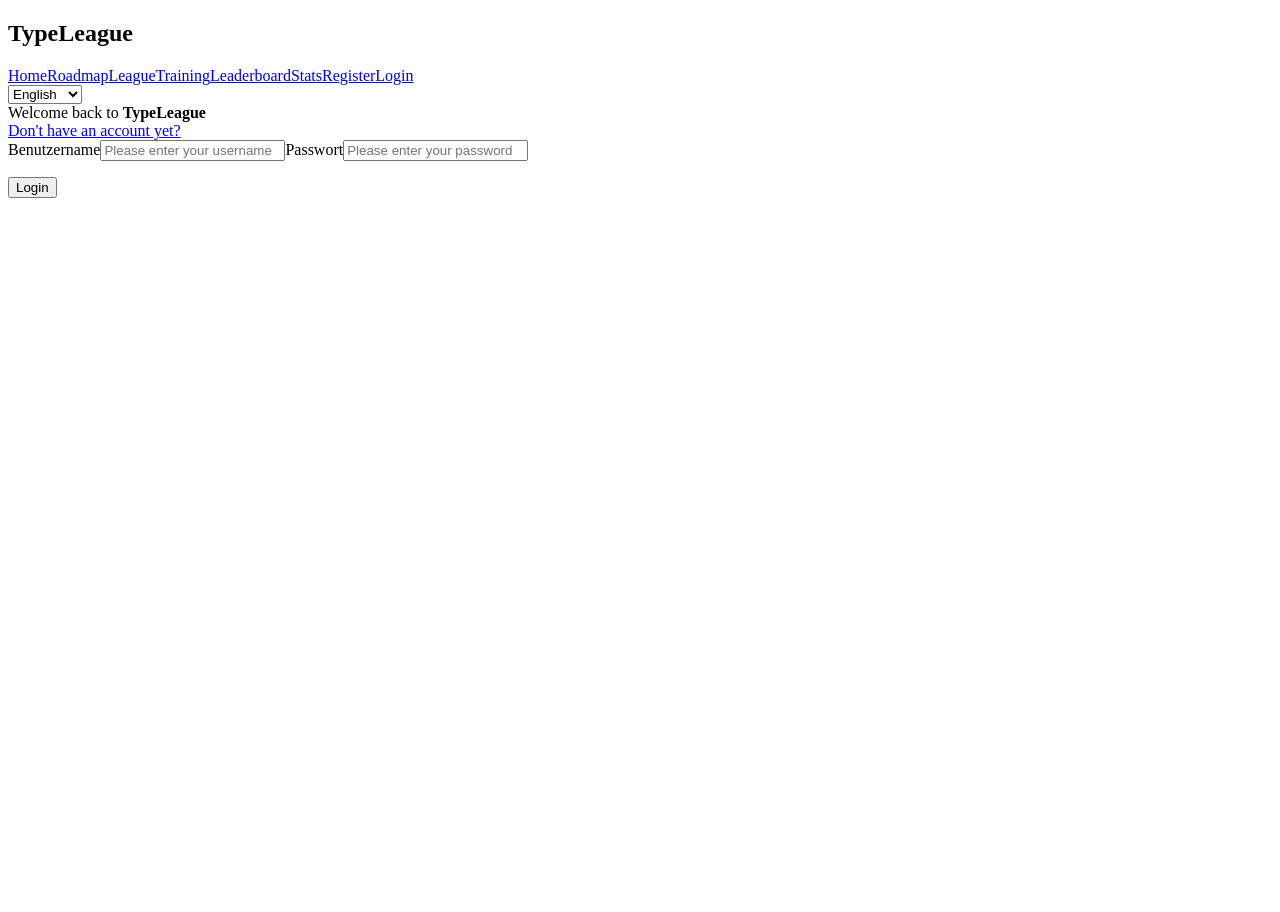
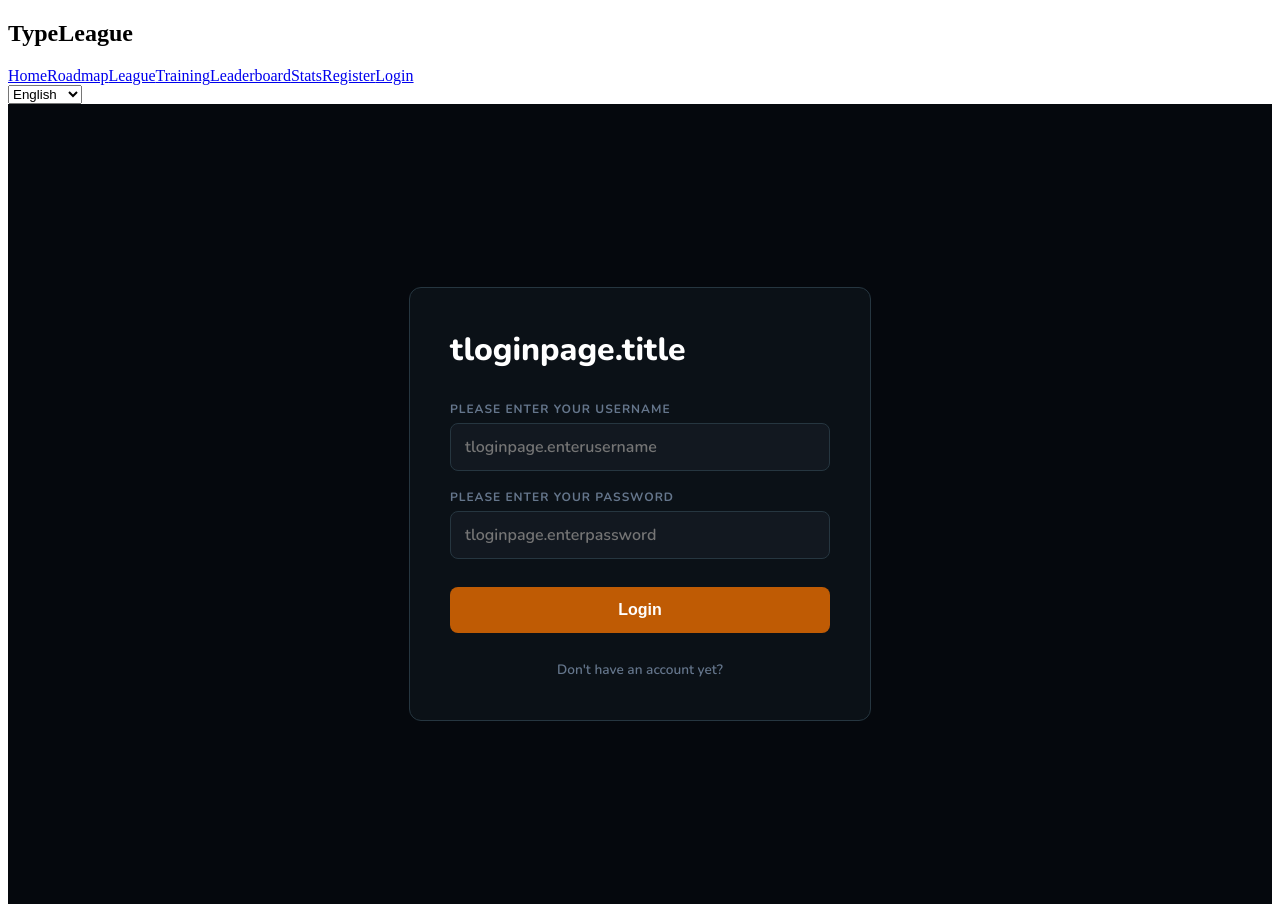
Before and after one commit to Jan-ops-ops/TypeLeague, a Vue app in the folder TypeLeague/: page /login in a window 1280 px wide. Before the commit the page ends 800 px from the top, so only its background shows below. Built offline with nearby package versions, Linux system fonts and the light colour scheme.

Commit message:
Design + i18n + Verbesserungen

```diff
--- a/TypeLeague/src/components/loginpage.vue
+++ b/TypeLeague/src/components/loginpage.vue
@@ -1,75 +1,195 @@
 <script setup lang="ts">
-
-import {onMounted, ref} from "vue";
-import {useRouter} from "vue-router";
+import { ref } from "vue";
+import { useRouter } from "vue-router";
+import { useI18n } from "vue-i18n";
 import bcrypt from 'bcryptjs';
 
+const router = useRouter();
+const { t } = useI18n();
 
-
-const router = useRouter();
-const username = ref('')
-const password = ref('')
-const tried_password = ref('')
-const tried_username = ref('')
-const error = ref('')
-
-onMounted(
-    async () => {
-      const savedUser = localStorage.getItem('loggedUser');
-      if (savedUser) {
-        await router.push('/')
-      }}
-);
+const username = ref('');
+const password = ref('');
+const error = ref('');
 
 const login = async () => {
   try {
-    if (username.value == '' || password.value == '') return;
-    if (password.value == tried_password.value && username == tried_username) return;
+    if (!username.value || !password.value) {
+      error.value = t('tloginpage.errorEmpty');
+      return;
+    }
 
-    const pulledPW = "";
-    const pulledemail = "";
-    const pulledlang = "";
+    const storedUser = localStorage.getItem('user_db');
 
-    const isMatch = await bcrypt.compare(password.value, pulledPW);
+    if (storedUser) {
+      const user = JSON.parse(storedUser);
+      const isMatch = await bcrypt.compare(password.value, user.password);
 
-    if (isMatch) {
-      localStorage.setItem('user', JSON.stringify({name : username.value, email : pulledemail, lang : pulledlang }));
+      if (user.username === username.value && isMatch) {
+        localStorage.setItem('user', JSON.stringify({ name: user.username }));
         await router.push("/");
       } else {
-      error.value = 'Passwort oder Benutzername Falsch'
-      tried_password.value = password.value
-      tried_username.value = username.value
+        error.value = t('tloginpage.errorWrong');
       }
-
+    } else {
+      error.value = t('tloginpage.errorNotFound');
+    }
   } catch (e) {
-    console.log(error)
-    tried_password.value = password.value
-    tried_username.value = username.value
+    error.value = "Login Error";
   }
-}
-
-
+};
 </script>
 
 <template>
   <div class="login-page">
+    <div class="auth-box">
+      <header>
+        <h1>{{ $t('tloginpage.title') }}</h1>
+      </header>
+
       <form class="login-form" @submit.prevent="login">
-      <div class="header">
-        <span>{{ $t('tloginpage.welcomeback')}}<b>TypeLeague</b> </span>
-        <a href="/register" ><br>{{ $t('tloginpage.noaccount')}}</a>
+        <div class="input-group">
+          <label>{{ $t('tloginpage.username') }}</label>
+          <input
+              v-model="username"
+              type="text"
+              :placeholder="$t('tloginpage.enterusername')"
+              required
+          >
         </div>
 
-      <label>Benutzername</label>
-      <input type="email" v-model="username" id="input" :placeholder="$t('tloginpage.username')">
-      <label>Passwort</label>
-      <input type="password" v-model="password" id="input" :placeholder="$t('tloginpage.password')">
-      <p class="error"> {{ error}}</p>
-      <button type="submit" class="login-button">{{ $t('tloginpage.loginbutton') }}</button>
+        <div class="input-group">
+          <label>{{ $t('tloginpage.password') }}</label>
+          <input
+              v-model="password"
+              type="password"
+              :placeholder="$t('tloginpage.enterpassword')"
+              required
+          >
+        </div>
 
+        <p v-if="error" class="error-msg">{{ error }}</p>
+
+        <button type="submit" class="auth-btn">
+          {{ $t('tloginpage.loginbutton') }}
+        </button>
       </form>
+
+      <footer>
+        <router-link to="/register" class="sub-link">
+          {{ $t('tloginpage.noaccount') }}
+        </router-link>
+      </footer>
+    </div>
   </div>
 </template>
 
 <style scoped>
+@import url('https://fonts.googleapis.com/css2?family=Nunito:wght@400;600;700;800&display=swap');
 
+.login-page {
+  min-height: 100vh;
+  display: flex;
+  justify-content: center;
+  align-items: center;
+  background: #05080D;
+  font-family: 'Nunito', sans-serif;
+}
+
+.auth-box {
+  width: 100%;
+  max-width: 380px;
+  background: #0B1117;
+  padding: 40px;
+  border-radius: 12px;
+  border: 1px solid #263640;
+}
+
+header {
+  margin-bottom: 30px;
+  text-align: left;
+}
+
+h1 {
+  font-size: 2rem;
+  font-weight: 800;
+  color: white;
+  margin: 0;
+}
+
+.login-form {
+  display: flex;
+  flex-direction: column;
+  gap: 18px;
+}
+
+.input-group {
+  display: flex;
+  flex-direction: column;
+  gap: 6px;
+}
+
+label {
+  color: #65768C;
+  font-size: 0.75rem;
+  font-weight: 700;
+  text-transform: uppercase;
+  letter-spacing: 1px;
+}
+
+input {
+  background: #121820;
+  border: 1px solid #263640;
+  padding: 12px 14px;
+  border-radius: 8px;
+  color: white;
+  font-family: 'Nunito', sans-serif;
+  font-weight: 600;
+  font-size: 1rem;
+  transition: 0.2s ease;
+}
+
+input:focus {
+  outline: none;
+  border-color: #BF5B04;
+}
+
+.auth-btn {
+  margin-top: 10px;
+  padding: 14px;
+  background: #BF5B04;
+  color: white;
+  border: none;
+  border-radius: 8px;
+  font-size: 1rem;
+  font-weight: 700;
+  cursor: pointer;
+  transition: 0.3s;
+}
+
+.auth-btn:hover {
+  background: #733917;
+}
+
+footer {
+  margin-top: 25px;
+  text-align: center;
+}
+
+.sub-link {
+  color: #65768C;
+  text-decoration: none;
+  font-size: 0.85rem;
+  font-weight: 600;
+}
+
+.sub-link:hover {
+  color: #BF5B04;
+}
+
+.error-msg {
+  color: #ff4d4d;
+  font-size: 0.8rem;
+  text-align: center;
+  font-weight: 600;
+}
 </style>
--- a/TypeLeague/src/components/registerpage.vue
+++ b/TypeLeague/src/components/registerpage.vue
@@ -1,75 +1,179 @@
 <script setup lang="ts">
-import {onMounted, ref} from "vue";
-import {useRouter} from "vue-router";
+import { onMounted, ref } from "vue";
+import { useRouter } from "vue-router";
+import { useI18n } from "vue-i18n";
 import bcrypt from 'bcryptjs';
 
 const router = useRouter();
+const { t } = useI18n();
 const username = ref('');
 const email = ref('');
 const password = ref('');
-const language = ref('de');
 const error = ref('');
 const saltrounds = 12;
 
-onMounted(
-    async () => {
-      const savedUser = localStorage.getItem('loggedUser');
-      if (savedUser) {
-        await router.push('/products')
-      }}
-);
+onMounted(async () => {
+  const savedUser = localStorage.getItem('user');
+  if (savedUser) {
+    await router.push('/');
+  }
+});
 
 const register = async () => {
   try {
-    if (username.value == '' || email.value == '' || password.value == '' || language.value == '') return;
-    if (!email.value.includes('@') || !email.value.includes('.'))
-    {
-      error.value = 'email muss @ und . beinhalten'
+    if (!username.value || !email.value || !password.value) {
+      error.value = t('tregisterpage.errorEmpty');
       return;
     }
-    const hashedPW = bcrypt.hashSync(password.value, saltrounds );
 
-    // neuer user
+    if (!email.value.includes('@') || !email.value.includes('.')) {
+      error.value = t('tregisterpage.errorEmail');
+      return;
+    }
 
-      localStorage.setItem('user', JSON.stringify({name: username.value, email: email.value, lang: language.value }));
-      await router.push("/");
-  }
-  catch (error) {
-    console.error(error);
+    const hashedPW = bcrypt.hashSync(password.value, saltrounds);
+
+    localStorage.setItem('user_db', JSON.stringify({
+      username: username.value,
+      email: email.value,
+      password: hashedPW
+    }));
+
+    localStorage.setItem('user', JSON.stringify({ name: username.value }));
+    await router.push("/");
+  } catch (e) {
+    error.value = t('tregisterpage.errorFailed');
   }
 }
-
-
 </script>
 
 <template>
   <div class="register-page">
     <form class="register-form" @submit.prevent="register">
       <div class="header">
-        <span>Willkommen bei <b>beSmart AG</b> </span>
-        <a href="/login" ><br>haben sie schon einen account?</a>
+        <h1>{{ $t('tregisterpage.title') }}</h1>
       </div>
 
-      <label>Benutzername</label>
-      <input type="email" v-model="username" id="input" placeholder="geben Sie ihren Benutzernamen ein">
-      <label>Vorname</label>
-      <input v-model="firstname" id="input" placeholder="geben Sie ihren Vornamen ein">
-      <label>Nachnamen</label>
-      <input v-model="lastname" id="input" placeholder="geben Sie ihren Nachnamen ein">
-      <label>Passwort</label>
-      <input type="password" v-model="password" id="input" placeholder="geben Sie ein Passwort ein">
-      <label>Sprache</label>
-      <select v-model="language" id="input">
-        <option value="de">Deutsch</option>
-        <option value="en">Englisch</option>
-        <option value="fr">Französisch</option>
-      </select>
-      <p class="error"> {{ error }}</p>
-      <button type="submit" class="register-button">Registrieren</button>
+      <label>{{ $t('tregisterpage.username') }}</label>
+      <input v-model="username" id="input" :placeholder="$t('tregisterpage.enterusername')" required>
+
+      <label>{{ $t('tregisterpage.email') }}</label>
+      <input v-model="email" type="email" id="input" :placeholder="$t('tregisterpage.enteremail')" required>
+
+      <label>{{ $t('tregisterpage.password') }}</label>
+      <input v-model="password" type="password" id="input" :placeholder="$t('tregisterpage.enterpassword')" required>
+
+      <p v-if="error" class="error">{{ error }}</p>
+
+      <button type="submit" class="register-button">
+        {{ $t('tregisterpage.registerbutton') }}
+      </button>
+
+      <div class="footer">
+        <router-link to="/login" class="sub-link">{{ $t('tregisterpage.haveaccount') }}</router-link>
+      </div>
     </form>
   </div>
 </template>
 
 <style scoped>
 
+.register-page {
+  min-height: 100vh;
+  display: flex;
+  justify-content: center;
+  align-items: center;
+  background: #05080D;
+  font-family: 'Nunito', sans-serif;
+}
+
+.register-form {
+  width: 100%;
+  max-width: 380px;
+  background: #0B1117;
+  padding: 40px;
+  border-radius: 12px;
+  border: 1px solid #263640;
+  display: flex;
+  flex-direction: column;
+  gap: 12px;
+}
+
+.header {
+  margin-bottom: 20px;
+  text-align: left;
+}
+
+h1 {
+  font-size: 2rem;
+  font-weight: 800;
+  color: white;
+  margin: 0;
+}
+
+label {
+  color: #65768C;
+  font-size: 0.75rem;
+  font-weight: 700;
+  text-transform: uppercase;
+  letter-spacing: 1px;
+  margin-top: 6px;
+}
+
+#input {
+  background: #121820;
+  border: 1px solid #263640;
+  padding: 12px 14px;
+  border-radius: 8px;
+  color: white;
+  font-family: 'Nunito', sans-serif;
+  font-weight: 600;
+  font-size: 1rem;
+  transition: 0.2s ease;
+}
+
+#input:focus {
+  outline: none;
+  border-color: #BF5B04;
+}
+
+.register-button {
+  margin-top: 20px;
+  padding: 14px;
+  background: #BF5B04;
+  color: white;
+  border: none;
+  border-radius: 8px;
+  font-size: 1rem;
+  font-weight: 700;
+  cursor: pointer;
+  transition: 0.3s;
+}
+
+.register-button:hover {
+  background: #733917;
+}
+
+.footer {
+  margin-top: 15px;
+  text-align: center;
+}
+
+.sub-link {
+  color: #65768C;
+  text-decoration: none;
+  font-size: 0.85rem;
+  font-weight: 600;
+}
+
+.sub-link:hover {
+  color: #BF5B04;
+}
+
+.error {
+  color: #ff4d4d;
+  font-size: 0.8rem;
+  text-align: center;
+  font-weight: 600;
+}
 </style>
```
Lines whose indentation alone changed are shown as unchanged.
